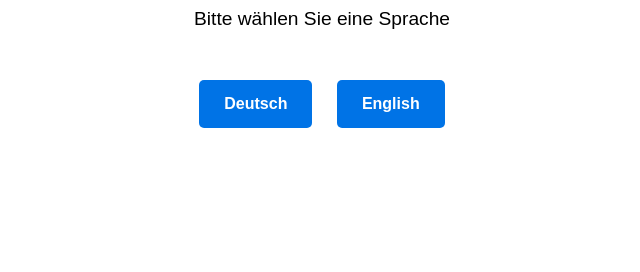
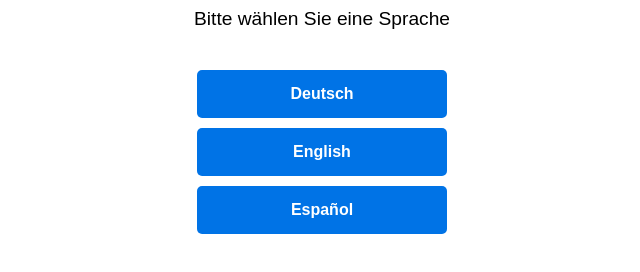
Before and after one commit to MuseumWolfenbuettel/MuseumWolfenbuetttel.github.io, a plain HTML site: page index.html in a window 1280 px wide. Shown: the part 140-412 px from the top of the page, without its empty margins (318-958 px from the left). Drawn offline with Linux system fonts and the light colour scheme.

Commit message:
Update index.html

```diff
--- a/index.html
+++ b/index.html
@@ -25,9 +25,10 @@
             margin-bottom: 40px;
         }
         .button {
-            display: inline-block;
+            display: block;
+            width: 200px;
             padding: 15px 25px;
-            margin: 10px;
+            margin: 10px auto;
             font-size: 1em;
             font-weight: bold;
             color: white;
@@ -49,6 +50,7 @@
         <!-- Кнопки с ссылками на другие сайты -->
         <a href="https://museumwolfenbuettel.github.io/BuergerMuseumStart/" class="button">Deutsch</a>
         <a href="https://museumwolfenbuettel.github.io/for_visitors/" class="button">English</a>
+        <a href="https://museumwolfenbuettel.github.io/espanol/" class="button">Español</a>
     </div>
 </body>
 </html>
```
